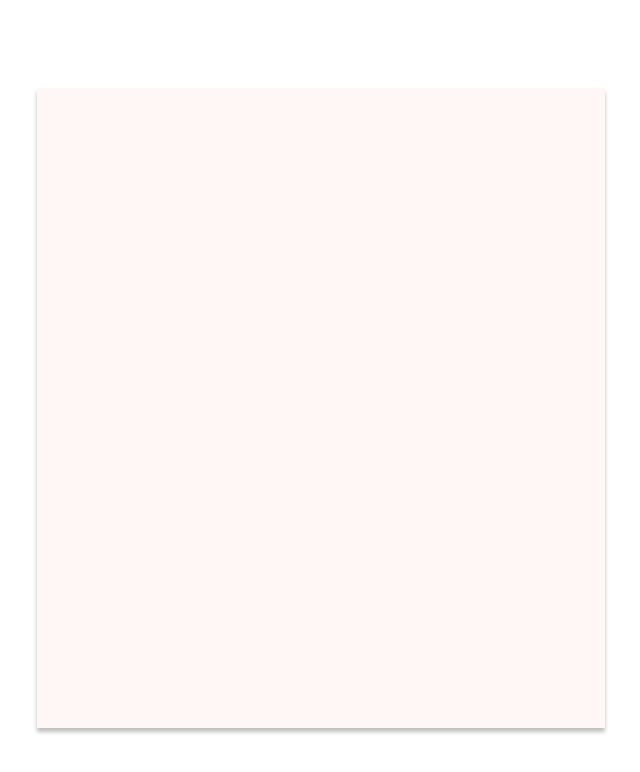
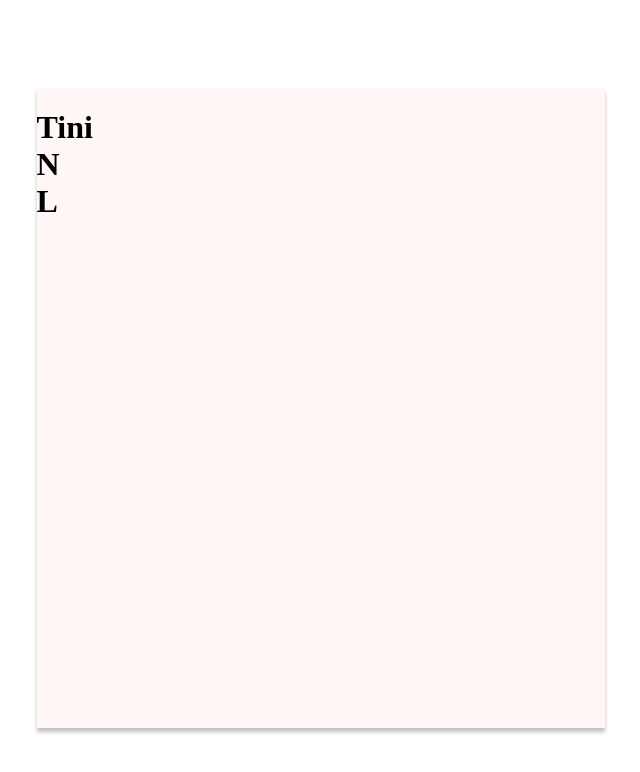
Before and after one commit to ttinyt/ttinyt.github.io, a plain HTML site: page index.html in a window 1280 px wide. Shown: the whole page, without its empty margins (319-959 px from the left). Drawn offline with Linux system fonts and the light colour scheme.

Commit message:
Header with name and line breaks on cover

```diff
--- a/index.html
+++ b/index.html
@@ -7,7 +7,11 @@
     </head>
     <body>
         <div class="container">
-            <div class="cover"></div>
+            <div class="cover">
+                <div class="heading">
+                    <h1>Tini <br />N <br />L</h1>
+                </div>
+            </div>
         </div>
     </body>
 </html>
```
